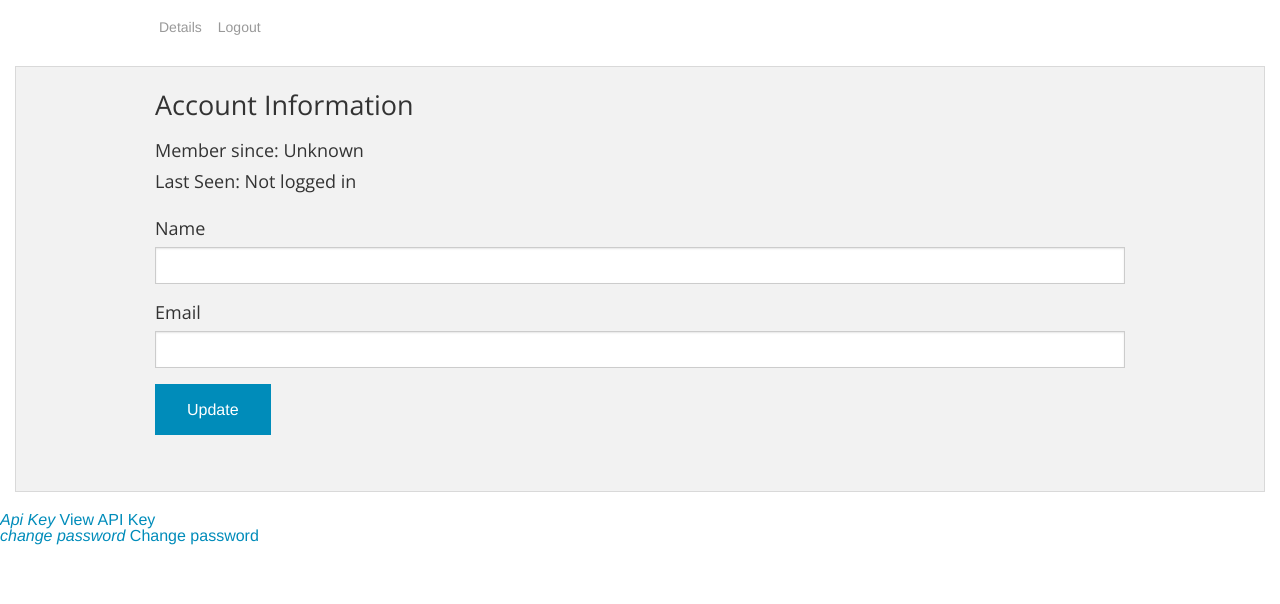
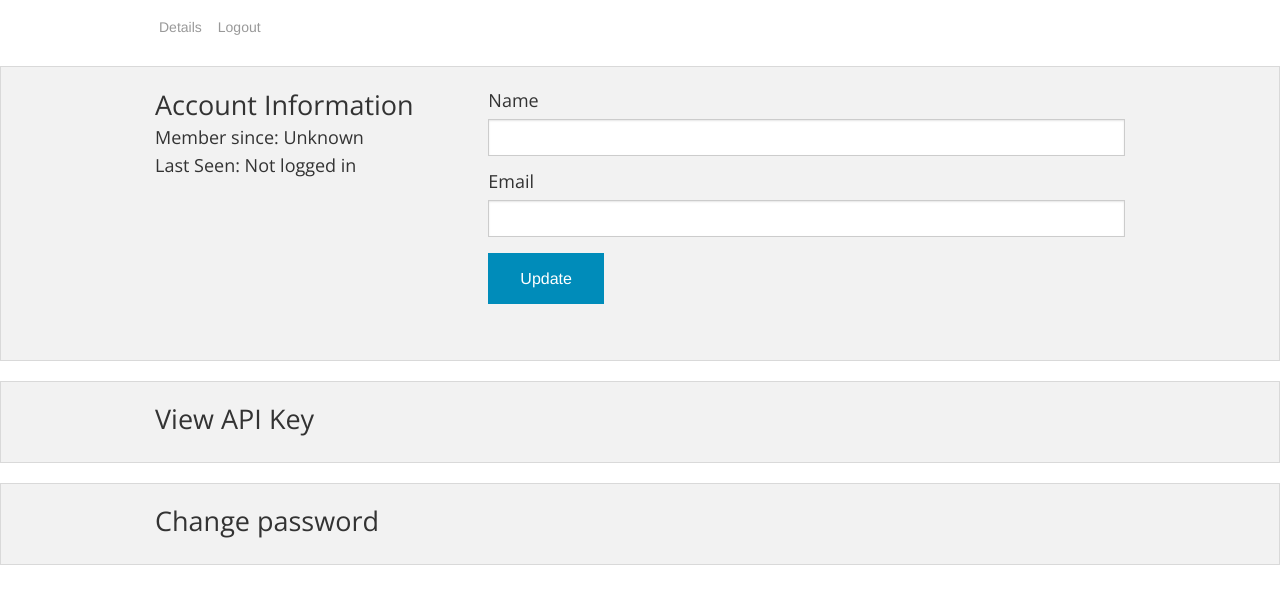
Before and after one commit to mazz/kifu, a Python web app: template templates/accounts/index.mako in a window 1280 px wide. Shown: the part 45-649 px from the top of the page. Run offline with Mako, Linux system fonts and the light colour scheme; the template is opened without the code that fills it, so the values that code supplies are empty; some libraries are stand-ins or nearby versions.

Commit message:
Cleanup UI for account page.

```diff
--- a/templates/accounts/func.mako
+++ b/templates/accounts/func.mako
@@ -40,14 +40,17 @@
             title = "Change password"
             submit = "Change"
     %>
-    <div class="form">
+
+
+<div class="panel">
+    <div class="row">
+        <div class="large-4 columns">
             <a href="#" id="show_password" class="heading">
-            <span aria-hidden="true" class="icon icon-lock" title="Change
-            password"></span>
-            <em class="icon">change password</em>
-            ${title}
-        </a>
+            <span aria-hidden="true" class="icon icon-lock" title="Change password"></span>
+            <h3>${title}</h3></a>
+        </div>
 
+        <div class="large-8 columns">
             <div id="password_change"
                 % if not reset:
                     style="display: none; opacity: 0;"
@@ -65,31 +68,26 @@
                     <div></div
                     <ul>
                         % if not reset:
-                        <li>
-                            <label>Current Password</label>
+                                    <h5>Current Password</h5>
                                     <input type="password" id="current_password" name="current_password" />
-                        </li>
                         % endif
 
                         % if user.activation and user.activation.created_by == 'invite':
-                        <li>
-                            <label>Choose Username</label>
+                                    <h5>Choose Username</h5>
                                     <input type="text" id="new_username" name="new_username" />
-                        </li>
                         % endif
 
-                    <li>
-                        <label>New Password</label>
+                                <h5>New Password</h5>
                                 <input type="password" id="new_password" name="new_password" />
-                    </li>
-
-                    <li>
-                        <label></label>
+                                <h5></h5>
                                 <input type="submit" id="submit_password_change" value="${submit}" class="button" />
-                    </li>
                     </ul>
                 </form>
             </div>
             <div id="password_msg" class="error" style="opacity: 0;"></div>
         </div>
+    </div>
+</div>
+
+
 </%def>
--- a/templates/accounts/index.mako
+++ b/templates/accounts/index.mako
@@ -6,27 +6,11 @@
 %>
 ${account_nav()}
 
-<div class="form yui3-g">
-    <div class="yui3-u-1-4 account_info">
-        <div class="heading">
-
-        <div class="large-12 columns">
 <div class="panel">
     <div class="row">
-                    <div class="large-12 columns">
+        <div class="large-4 columns">
             <h3>Account Information</h3>
-                    </div>
-                </div>
-
-
-                <div class="row">
-                    <div class="large-12 columns">
                 <h5>${user.username}</h5>
-                    </div>
-                </div>
-
-                <div class="row">
-                    <div class="large-12 columns">
                 <h5>Member since:
                     % if user.signup:
                         ${user.signup.strftime(date_fmt)}
@@ -34,11 +18,6 @@ ${account_nav()}
                         Unknown
                     % endif
                 <h5>
-                    </div>
-                </div>
-
-                <div class="row">
-                    <div class="large-12 columns">
                 <h5>Last Seen: <span>
                     % if user.last_login:
                         ${user.last_login.strftime(date_fmt)}
@@ -47,56 +26,26 @@ ${account_nav()}
                     % endif
                 <h5>
             </div>
-                </div>
 
-                <div class="row">
-                    <div class="large-12 columns">
-                        <br/>
-                    </div>
-                </div>
-
+            <div class="large-8 columns">
                 <form>
-                    <div class="row">
-                        <div class="large-12 columns">
                     <h5>Name</h5>
-                        </div>
-                    </div>
-
-                    <div class="row">
-                        <div class="large-12 columns">
                     <input type="text" id="name" name="name" value="${user.name}" />
-                        </div>
-                    </div>
-
-                    <div class="row">
-                        <div class="large-12 columns">
                     <h5>Email</h5>
-                        </div>
-                    </div>
-
-                    <div class="row">
-                        <div class="large-12 columns">
                     <input type="email" id="email" name="email" value="${user.email}" />
-                        </div>
-                    </div>
-
                     <div class="row">
                     <div class="small-3 columns">
                         <input type="button" id="submit_account_change" value="Update" class="button" class="postfix small button expand"/>
                     </div>
                     </div>
-
-                </form>
                     <div class="row">
                         <div class="large-12 columns">
                         <div id="account_msg" class="error"></div>
                     </div>
                     </div>
+                </form>
             </div>
     </div>
-
-    </div>
-
 </div>
 
 % if user.has_invites():
@@ -104,25 +53,16 @@ ${account_nav()}
 </div>
 % endif
 
-<div class="form">
-    <a href="" id="show_key" class="heading">
-        <span aria-hidden="true" class="icon icon-key" title="Api Key"></span>
-        <em class="icon">Api Key</em>
-        View API Key</a>
-    <div id="api_key_container" style="display: none; opacity: 0;">
+<div class="panel">
+    <div class="row">
+        <div class="large-4 columns">
+            <h3>View API Key</h3>
+        </div>
+
+        <div class="large-8 columns">
             <form>
-            <ul>
-                <li>
-                    <label>Api Key</label>
-                    <span id="api_key"></span>
-                </li>
-            </ul>
-            <div class="details">
-            Your Api Key is used to validate your account when using outside
-            services. This includes anything making Api calls on your behalf such
-            as the mobile site, outside scripts, or client applications.
+            </form>
         </div>
-        </form>
     </div>
 </div>
 
@@ -154,3 +94,14 @@ ${password_reset(user, reset=False)}
         });
     </script>
 </%def>
+
+
+<script type="text/javascript">
+            $(function() {
+    $('#show_password').click(function() {
+        window.console&&console.log('show_password');
+        $('#password_change').slideToggle();
+        $("#password_change").css({ opacity: 1. });
+    });
+});
+</script>
```
Lines whose indentation alone changed are shown as unchanged.
